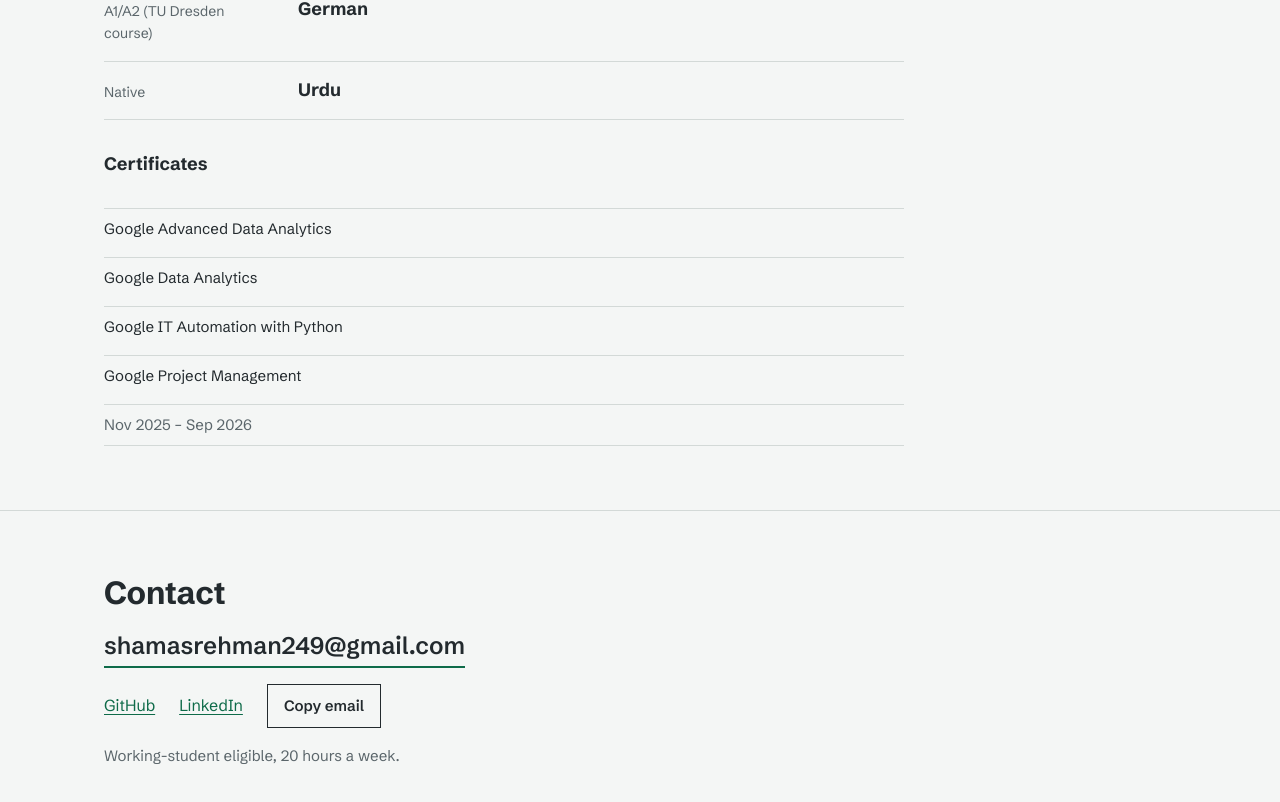
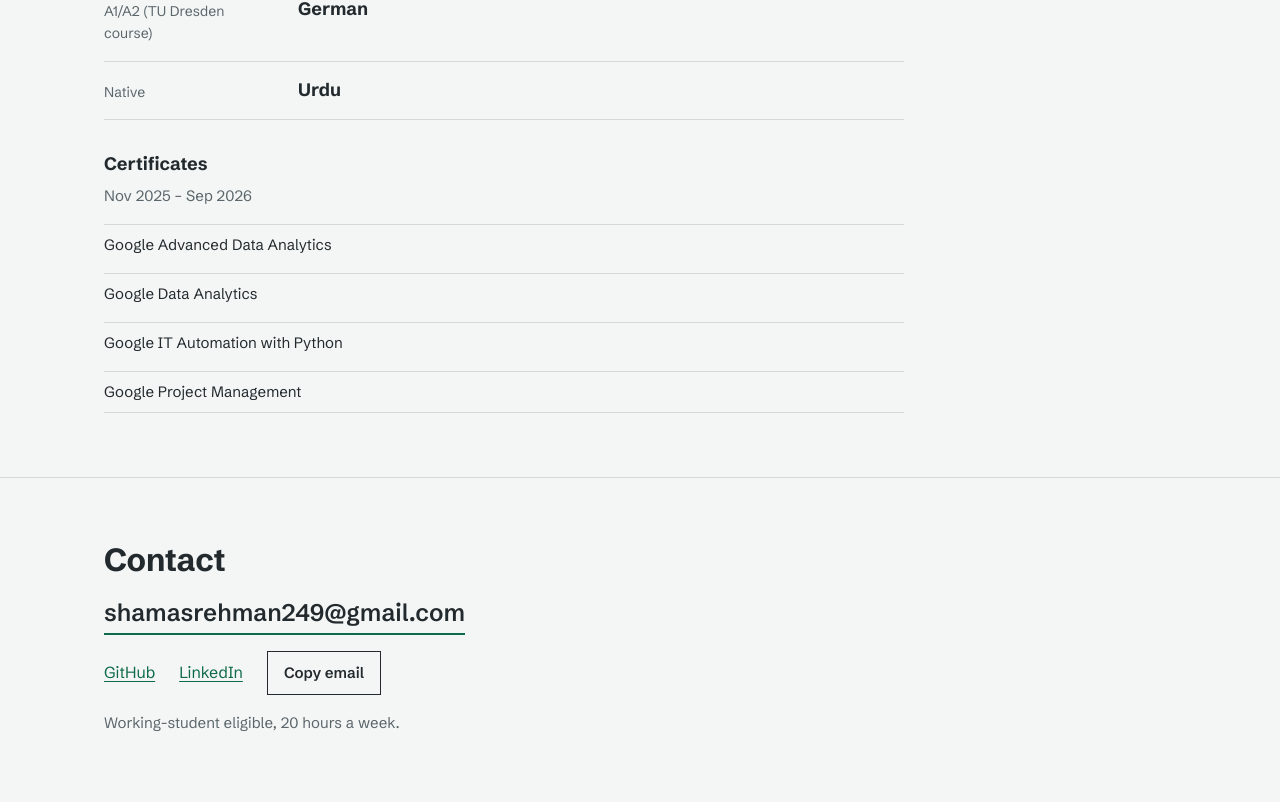
Before and after one commit to shamas92/portfolio-v4, a Next.js app: page / in a window 1280 px wide. Shown: the part 3171-3973 px from the top of the page. Built offline with nearby package versions, Linux system fonts and the light colour scheme.

Commit message:
Fix: certificates period is a caption, not a list item
The Nov 2025 – Sep 2026 period rendered as its own row under the
four certificate names, reading like a fifth certificate. It now
sits as a caption under the Certificates heading.

```diff
--- a/src/app/globals.css
+++ b/src/app/globals.css
@@ -896,7 +896,7 @@ a:hover {
 }
 
 .cert-list {
-  margin-top: var(--space-8);
+  margin-top: var(--space-4);
   list-style: none;
   padding: 0;
   display: grid;
@@ -914,7 +914,9 @@ a:hover {
 }
 
 .cert-period {
+  margin-top: var(--space-1);
   color: var(--secondary);
+  font-size: 0.9375rem;
 }
 
 /* ---- Footer / contact ---- */
--- a/src/components/Timeline.tsx
+++ b/src/components/Timeline.tsx
@@ -54,15 +54,11 @@ export function Timeline() {
 
       <div className="timeline-group">
         <h3 className="timeline-group-head">Certificates</h3>
+        <p className="cert-period">{background.certifications.period}</p>
         <ul className="cert-list">
           {background.certifications.items.map((c) => (
             <li key={c}>{c}</li>
           ))}
-          <li>
-            <span className="cert-period">
-              {background.certifications.period}
-            </span>
-          </li>
         </ul>
       </div>
     </>
```
